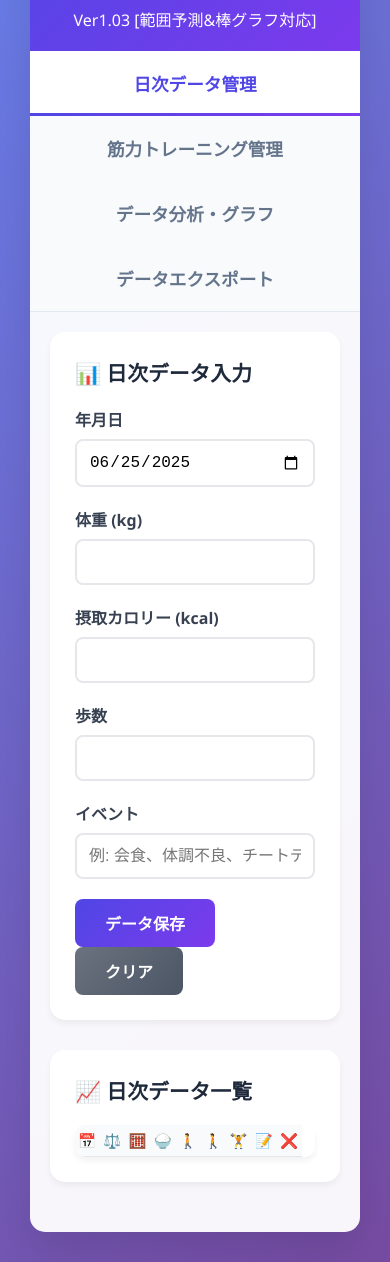
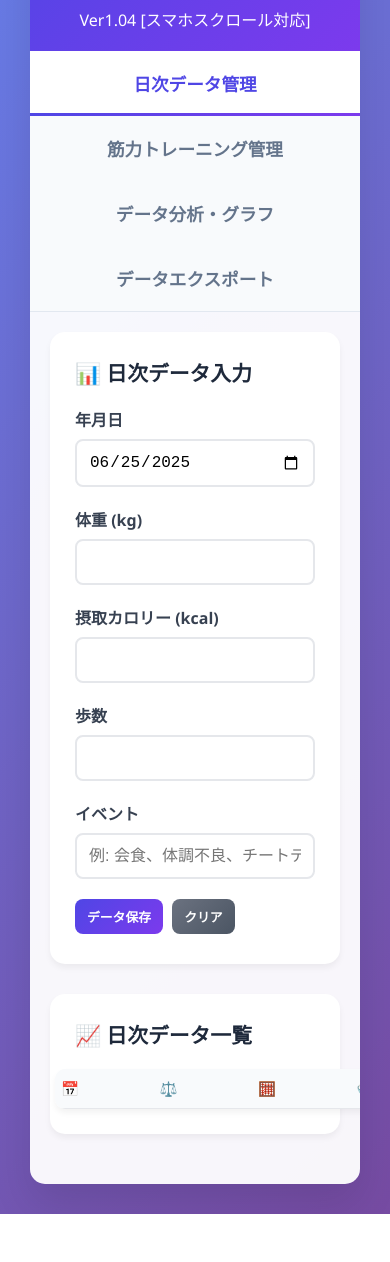
Before and after one commit to takanamiyuta/my-weight-app, a website: page index.html in a window 390 px wide. Shown: the part 145-1407 px from the top of the page. After the commit the page ends 1359 px from the top, so only its background shows below. Drawn offline with nearby package versions, Linux system fonts and the light colour scheme; no server answers.

Commit message:
Update index.html

```diff
--- a/index.html
+++ b/index.html
@@ -319,18 +319,20 @@
                 grid-template-columns: 1fr;
             }
 
+            .table-container {
+                margin: 0 -20px; /* 画面端まで使用 */
+                border-radius: 0;
+            }
+
             .data-table {
-                font-size: 0.8rem;
-                display: block;
-                overflow-x: auto;
-                white-space: nowrap;
-                -webkit-overflow-scrolling: touch;
+                min-width: 900px; /* スマホでも十分な幅を確保 */
+                font-size: 0.85rem;
             }
 
             .data-table th,
             .data-table td {
-                padding: 6px 3px;
-                min-width: 80px;
+                padding: 10px 6px;
+                min-width: 90px; /* セル幅を少し広く */
             }
 
             .mobile-header {
@@ -343,17 +345,21 @@
 
             .chart-container {
                 padding: 15px;
-                overflow: hidden;
+                margin: 0 -20px; /* 画面端まで使用 */
+                border-radius: 0;
             }
 
-            .chart-container canvas {
-                max-height: 300px !important;
-                width: 100% !important;
+            .chart-wrapper {
+                min-width: 1800px; /* スマホでは3倍幅 */
+                height: 350px;
             }
 
-            #analysisChart {
-                max-height: 300px !important;
-                width: 100% !important;
+            .btn {
+                padding: 8px 12px;
+                font-size: 0.8rem;
+                margin-right: 5px;
+                margin-bottom: 5px;
+                white-space: nowrap;
             }
         }
     </style>
@@ -362,7 +368,7 @@
     <div class="container">
                         <div class="header">
             <h1>💪 俺の大会までの道のり</h1>
-            <p>Ver1.03 [範囲予測&棒グラフ対応]</p>
+            <p>Ver1.04 [スマホスクロール対応]</p>
         </div>
 
         <div class="tabs">
@@ -408,6 +414,7 @@
 
             <div class="form-section">
                 <h3>📈 日次データ一覧</h3>
+                <div class="table-container">
                     <table class="data-table" id="daily-table">
                         <thead>
                             <tr class="desktop-header">
@@ -437,6 +444,7 @@
                             <!-- データが動的に挿入されます -->
                         </tbody>
                     </table>
+                </div>
             </div>
         </div>
 
@@ -536,6 +544,7 @@
 
             <div class="form-section">
                 <h3>📋 トレーニング記録一覧</h3>
+                <div class="table-container">
                     <table class="data-table" id="training-table">
                         <thead>
                             <tr class="desktop-header">
@@ -565,12 +574,15 @@
                     </table>
                 </div>
             </div>
+        </div>
 
         <!-- データ分析・グラフタブ -->
         <div id="analysis" class="tab-content">
             <div class="chart-container">
                 <h3 id="chart-title">大会当日は計算中...で着地見込み！</h3>
-                <canvas id="analysisChart" width="400" height="200"></canvas>
+                <div class="chart-wrapper">
+                    <canvas id="analysisChart"></canvas>
+                </div>
             </div>
         </div>
 
```
Lines whose indentation alone changed are shown as unchanged.
